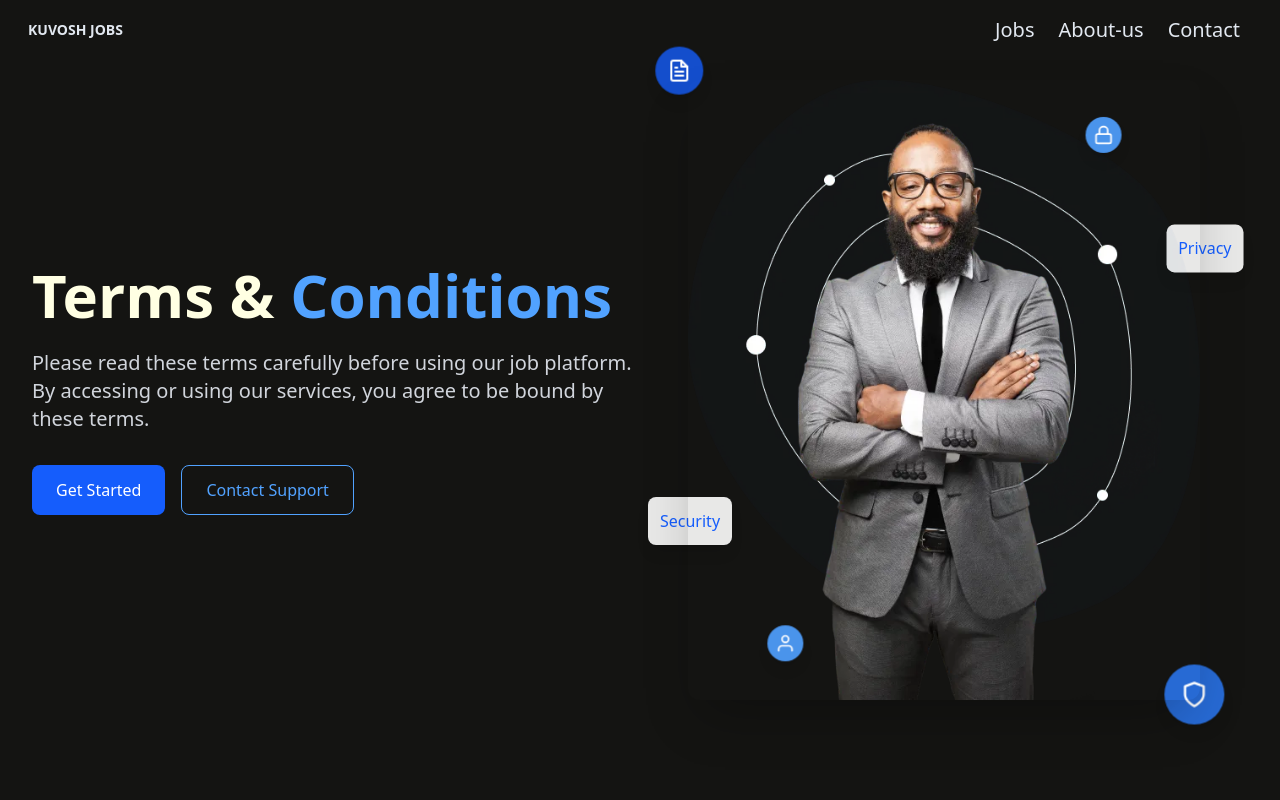
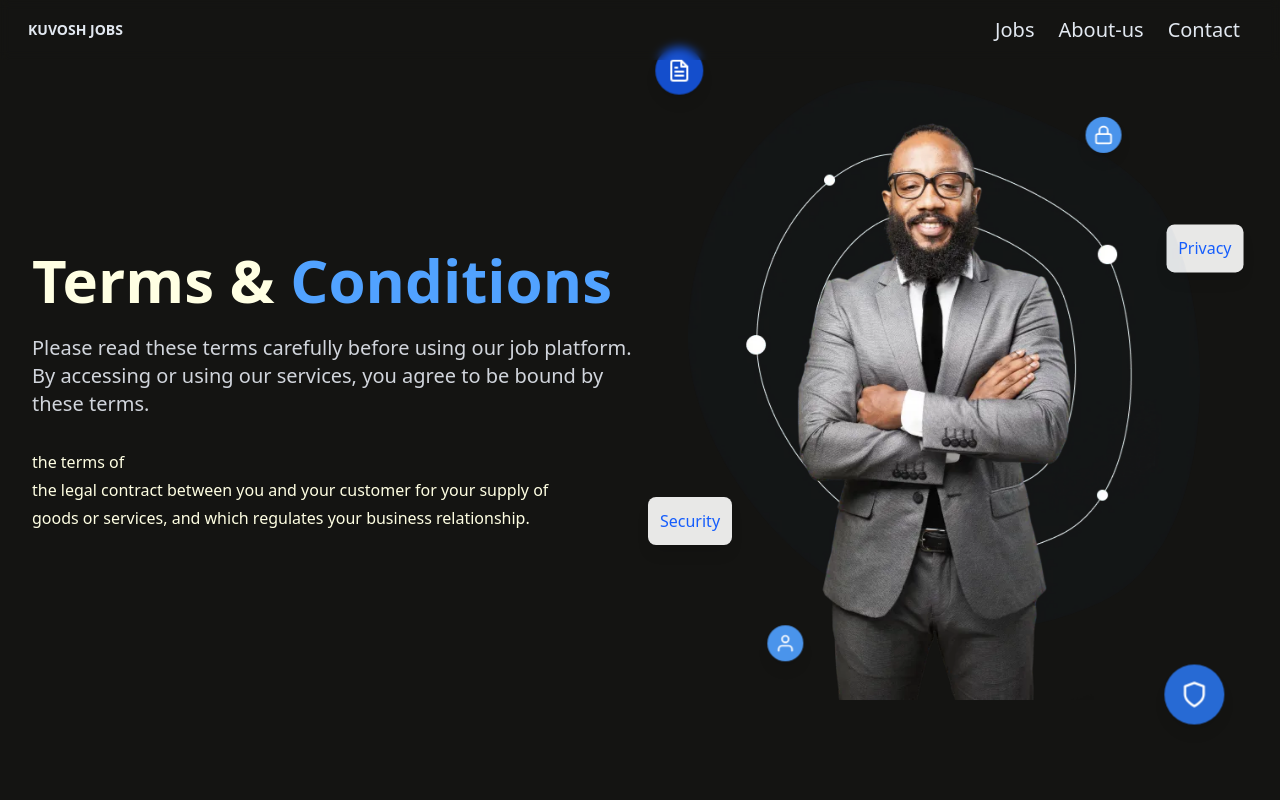
Before and after one commit to tchasinga/jobposter, a Next.js app: page /condition in a window 1280 px wide. Shown: the top 800 px of the page. Built offline with nearby package versions, Linux system fonts and the light colour scheme.

Commit message:
style: update Navbar background color to 'bg-blacker' and adjust Terms and Conditions content structure

```diff
--- a/app/Pages/Navbars.jsx
+++ b/app/Pages/Navbars.jsx
@@ -56,7 +56,7 @@ export default function Navbars() {
     const mobileTextColorClass = isWhiteBg ? 'text-slate-900' : 'text-white';
 
     return (
-        <nav className={`fixed font-poppins font-sans w-full left-0 top-0 z-[999] ${isWhiteBg ? 'bg-white shadow-md' : 'bg-transparent'}`}>
+        <nav className={`fixed font-poppins font-sans w-full bg-blacker left-0 top-0 z-[999] ${isWhiteBg ? 'bg-white shadow-md' : 'bg-transparent'}`}>
             <div className="flex items-center justify-between">
                 <div className="mx-7">
                 <Link href="/">
--- a/app/condition/page.jsx
+++ b/app/condition/page.jsx
@@ -16,13 +16,10 @@ export default function TermsConditions() {
             <p className="text-lg md:text-xl text-gray-300 mb-8 max-w-2xl">
               Please read these terms carefully before using our job platform. By accessing or using our services, you agree to be bound by these terms.
             </p>
-            <div className="flex flex-wrap gap-4">
-              <button className="bg-blue-600 hover:bg-blue-700 text-white px-6 py-3 rounded-lg font-medium transition duration-300">
-                Get Started
-              </button>
-              <button className="border border-blue-400 text-blue-400 hover:bg-blue-900/30 px-6 py-3 rounded-lg font-medium transition duration-300">
-                Contact Support
-              </button>
+            <div className="flex flex-col gap-1">
+              <p>the terms of</p>
+              <p>the legal contract between you and your customer for your supply of</p>
+              <p>goods or services, and which regulates your business relationship.</p>
             </div>
           </div>
 
@@ -31,7 +28,7 @@ export default function TermsConditions() {
               <Image
                 src={nodesimage}
                 alt="Terms and Conditions"
-                className="rounded-xl shadow-2xl z-10 relative"
+                className="z-10 relative"
                 width={600}
                 height={400}
               />
--- a/app/globals.css
+++ b/app/globals.css
@@ -101,8 +101,7 @@ body {
   backdrop-filter: blur( 5px );
 }
 
-.bg-black{
-  background-color: #000000a1;
+.bg-blacker{
   backdrop-filter: blur( 5px );
 }
 
```
